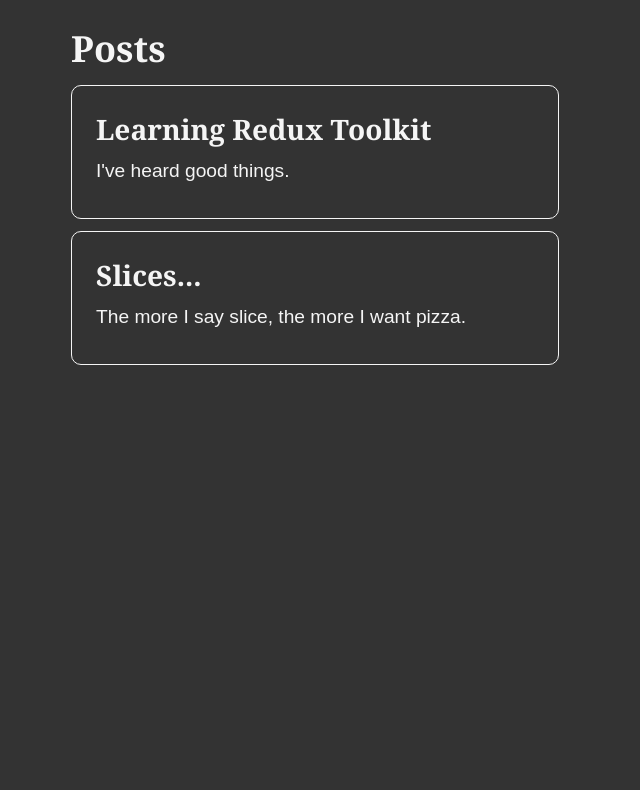
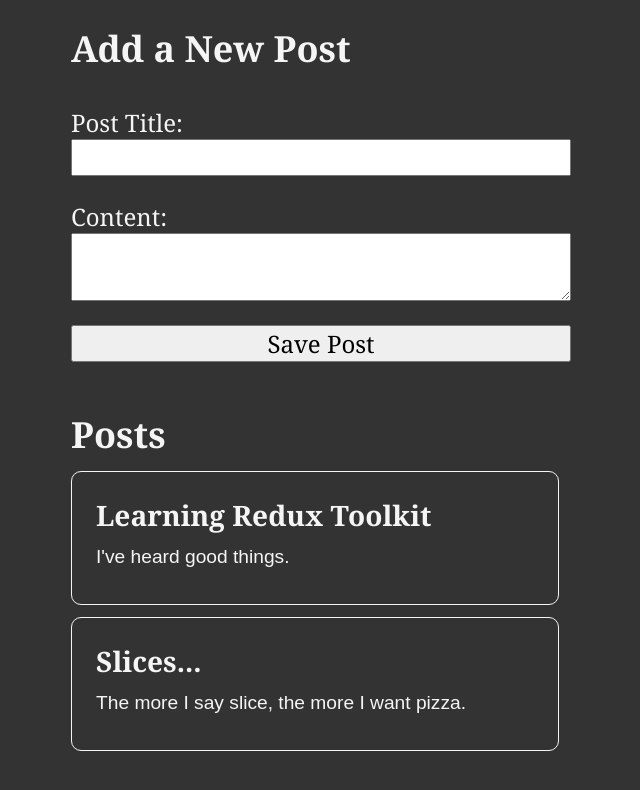
Before and after one commit to SuryanshuTomar/Projects, a React (Vite) app in the folder React/bulletein-board/: page / in a window 1280 px wide. Shown: the top 790 px of the page, without its empty margins (319-959 px from the left). Built offline with nearby package versions, Linux system fonts and the light colour scheme.

Commit message:
Add Post Form Logic

```diff
--- a/React/bulletein-board/src/App.jsx
+++ b/React/bulletein-board/src/App.jsx
@@ -1,8 +1,10 @@
+import AddPostForm from "./features/posts/AddPostForm";
 import PostsList from "./features/posts/PostsList";
 
 function App() {
 	return (
 		<main className="App">
+			<AddPostForm />
 			<PostsList />
 		</main>
 	);
--- /dev/null
+++ b/React/bulletein-board/src/features/posts/AddPostForm.jsx
@@ -0,0 +1,58 @@
+import { useState } from "react";
+import { useDispatch } from "react-redux";
+import { postAdded } from "./postsSlice";
+
+const AddPostForm = () => {
+	const dispatch = useDispatch();
+
+	const [title, setTitle] = useState("");
+	const [content, setContent] = useState("");
+
+	const onTitleChanged = (event) => setTitle(event.target.value);
+	const onContentChanged = (event) => setContent(event.target.value);
+
+	const onSavePostClicked = () => {
+		if (title && content) {
+			dispatch(postAdded(title, content));
+			setTitle("");
+			setContent("");
+		}
+	};
+
+	return (
+		<section>
+			<h2>Add a New Post</h2> <br />
+			<form>
+				<label htmlFor="postTitle">Post Title:</label>
+				<input
+					type="text"
+					id="postTitle"
+					name="postTitle"
+					value={title}
+					onChange={onTitleChanged}
+				/>
+				{/* <label htmlFor="postAuthor">Author:</label>
+				<select id="postAuthor" value={userId} onChange={onAuthorChanged}>
+					<option value=""></option>
+					{usersOptions}
+				</select> */}
+				<label htmlFor="postContent">Content:</label>
+				<textarea
+					id="postContent"
+					name="postContent"
+					value={content}
+					onChange={onContentChanged}
+				/>
+				<button
+					type="button"
+					onClick={onSavePostClicked}
+					// disabled={!canSave}
+				>
+					Save Post
+				</button>
+			</form>
+		</section>
+	);
+};
+
+export default AddPostForm;
--- a/React/bulletein-board/src/features/posts/postsSlice.js
+++ b/React/bulletein-board/src/features/posts/postsSlice.js
@@ -1,4 +1,4 @@
-import { createSlice } from "@reduxjs/toolkit";
+import { createSlice, nanoid } from "@reduxjs/toolkit";
 
 const initialState = [
 	{
@@ -16,9 +16,30 @@ const initialState = [
 const postsSlice = createSlice({
 	name: "posts",
 	initialState,
-	reducer: {},
+	reducers: {
+		postAdded: {
+			// seprately defining the reducer method and the prepare method so that we can
+			// abstract the structure of the state from the main UI component and directly
+			// provide the values to the reducer.
+			// the prepare method will take the states content and return the action payload
+			// as it needs to be formatted and then it will be passed to the reducer
+			prepare: (title, content) => {
+				return {
+					payload: {
+						id: nanoid(),
+						title,
+						content,
+					},
+				};
+			},
+			reducer: (state, action) => {
+				state.push(action.payload);
+				// directly mutating the state because immerjs will handle it.
+			},
+		},
+	},
 });
 
 export default postsSlice.reducer; // reducer for posts
-export const {} = postsSlice.actions; // posts actions
+export const { postAdded } = postsSlice.actions; // posts actions
 export const selectAllPosts = (state) => state.posts; // selector for useSelector hook
```
